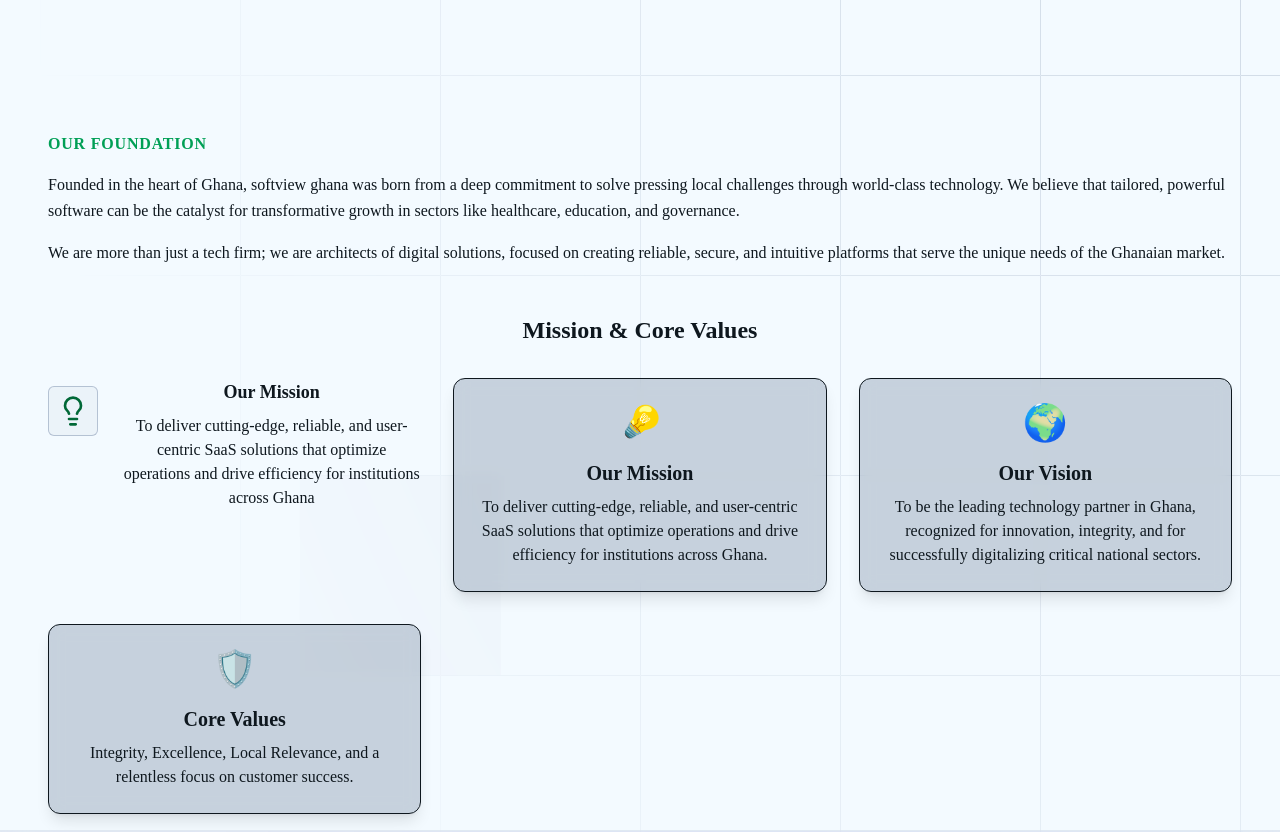
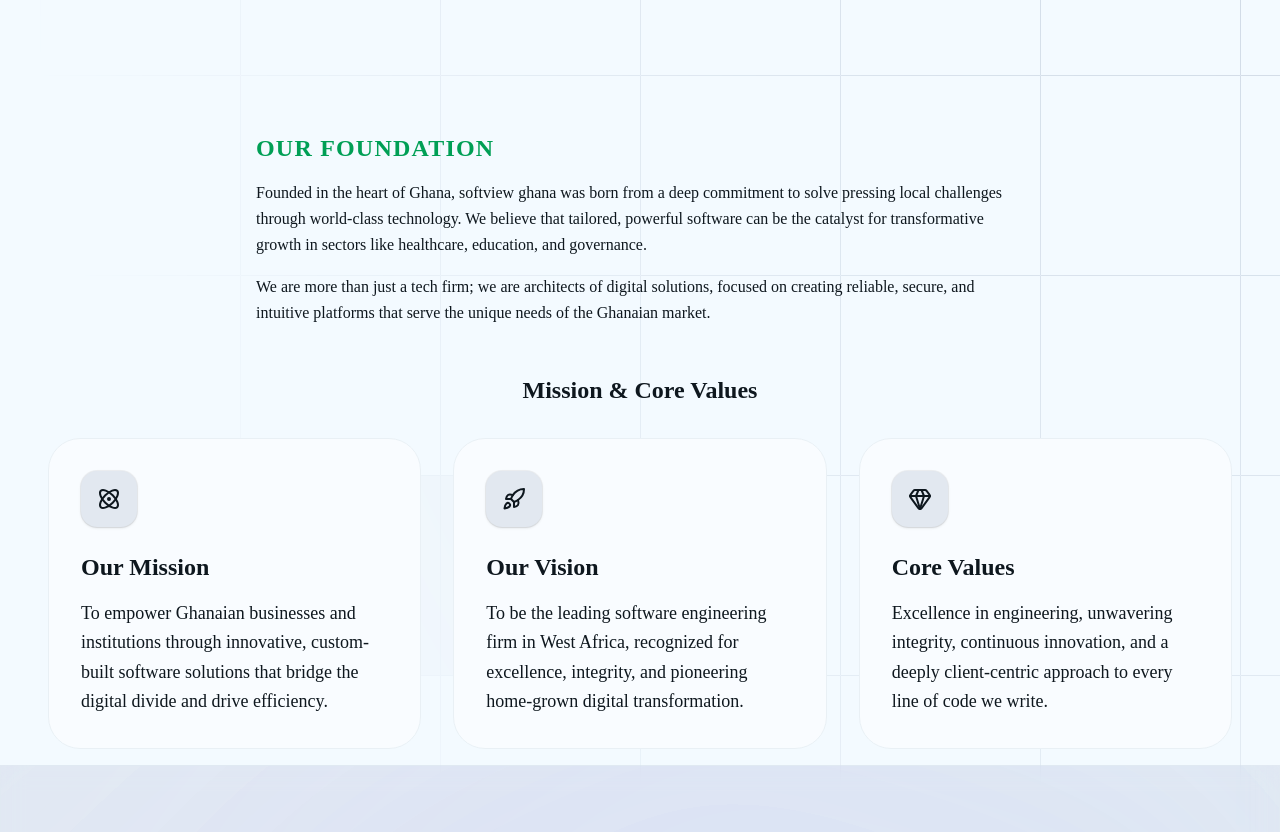
Before and after one commit to softviewghana/softviewghana.github.io, a Nuxt app: page /about in a window 1280 px wide. Shown: the part 380-1212 px from the top of the page. Built offline with nearby package versions, Linux system fonts and the light colour scheme; a web font is replaced by a local one.

Commit message:
v1.0.1 released

```diff
--- a/app/assets/css/app.css
+++ b/app/assets/css/app.css
@@ -27,17 +27,12 @@
   --text: oklch(0.98 0.01 240);
 }
 
-@media (width >= 40rem /* 640px */) {
-  body {
-    @apply text-base;
-  }
-}
 @layer base {
   html {
     @apply h-dvh;
   }
   body {
-    @apply bg-body text-body text-sm;
+    @apply bg-body text-body antialiased;
   }
 
   .scrollbar-none {
--- /dev/null
+++ b/app/components/AboutCards.vue
@@ -0,0 +1,61 @@
+<script setup lang="ts">
+      import { AtomIcon, GemIcon, RocketIcon, type LucideIcon } from 'lucide-vue-next';
+
+      interface Statement {
+            title: string;
+            content: string;
+            icon: string | LucideIcon;
+            color: string;
+      }
+
+      const statements: Statement[] = [
+            {
+                  title: 'Our Mission',
+                  content: 'To empower Ghanaian businesses and institutions through innovative, custom-built software solutions that bridge the digital divide and drive efficiency.',
+                  icon: AtomIcon,
+                  color: 'oklch(0.6_0.2_250)' // Professional Blue
+            },
+            {
+                  title: 'Our Vision',
+                  content: 'To be the leading software engineering firm in West Africa, recognized for excellence, integrity, and pioneering home-grown digital transformation.',
+                  icon: RocketIcon,
+                  color: 'oklch(0.6_0.2_290)' // Modern Purple
+            },
+            {
+                  title: 'Core Values',
+                  content: 'Excellence in engineering, unwavering integrity, continuous innovation, and a deeply client-centric approach to every line of code we write.',
+                  icon: GemIcon,
+                  color: 'oklch(0.6_0.2_150)' // Success Green
+            }
+      ];
+</script>
+
+<template>
+      <div class="grid grid-cols-1 md:grid-cols-3 gap-8">
+            <div v-for="item in statements" :key="item.title"
+              class="group relative p-8 rounded-4xl border border-[oklch(0.95_0.01_240)] dark:border-[oklch(0.35_0.01_240)] bg-[oklch(0.99_0.005_240)] dark:bg-body transition-all duration-500 hover:shadow-xl hover:border-transparent">
+                  <div
+                    class="absolute inset-0 rounded-4xl opacity-0 group-hover:opacity-5 transition-opacity duration-500"
+                    :style="{ backgroundColor: item.color }"></div>
+
+                  <div class="relative z-10">
+                        <div
+                          class="w-14 h-14 flex items-center justify-center bg-slate-200 dark:bg-[oklch(0.6_0.2_150)] rounded-2xl text-3xl mb-6 shadow-sm ring-1 ring-black/5">
+                              <component :is="item.icon" />
+                        </div>
+
+                        <h3 class="text-2xl font-bold mb-4">
+                              {{ item.title }}
+                        </h3>
+
+                        <p class="leading-relaxed text-lg">
+                              {{ item.content }}
+                        </p>
+                  </div>
+
+                  <div
+                    class="absolute bottom-0 left-8 right-8 h-1 rounded-t-full transition-all duration-500 scale-x-0 group-hover:scale-x-100"
+                    :style="{ backgroundColor: item.color }"></div>
+            </div>
+      </div>
+</template>
--- a/app/constants/index.ts
+++ b/app/constants/index.ts
@@ -1,5 +1,5 @@
 const constants = {
-  APP_URL: "https://softviewghana.github.io",
+  APP_URL: "https://softviewghana.com",
 };
 
 export default constants;
--- a/app/pages/about.vue
+++ b/app/pages/about.vue
@@ -31,7 +31,7 @@
 
                   <div v-fade-in class="text-center mb-16 pt-10">
                         <h1 class="text-2xl md:text-3xl font-extrabold tracking-tight text-global-50">
-                              The softview ghana Story
+                              The Foundation of Softview Ghana
                         </h1>
                         <p class="mt-4 text-xl max-w-3xl mx-auto">
                               Innovating the future of digital services for Ghana and beyond.
@@ -39,14 +39,11 @@
                   </div>
             </div>
 
-            <!-- <div class="grid md:grid-cols-2 gap-12 items-center"> -->
-                  <div v-fade-in>
-                        <span class="font-semibold uppercase text-global-50 tracking-wider">
+            <div v-fade-in class="max-w-3xl mx-auto">
+                  <div
+                    class="font-semibold text-2xl text-center lg:text-left uppercase text-global-50 tracking-wider">
                         Our Foundation
-                        </span>
-                        <!-- <h2 class="mt-2 text-3xl font-bold">
-                              Driven by Local Impact
-                        </h2> -->
+                  </div>
                   <p class="mt-4  leading-relaxed">
                         Founded in the heart of Ghana, softview ghana was born from a deep commitment to
                         solve pressing local challenges through world-class technology. We believe that
@@ -59,20 +56,7 @@
                         the Ghanaian market.
                   </p>
             </div>
-                  <!-- <div v-fade-in
-                    class="rounded-xl overflow-hidden shadow-md backdrop-blur-2xl my-8 md:my-16 border-y bg-slate-400/40 border-slate-500/40 dark:border-slate-500/20 dark:bg-slate-500/10">
 
-                        <img src="~/assets/image/code-mockup.png" alt="code-mockup" loading="lazy"
-                          class="aspect-vido object-scale-down" />
-                        <div aria-hidden="true"
-                          class="blur-[14rem] dark:blur-3xl transform-gpu -z-10 right-0 -top-2 sm:-top-24 absolute opacity-25">
-                              <div
-                                style="clip-path: polygon(73.6% 51.7%, 91.7% 11.8%, 100% 46.4%, 97.4% 82.2%, 92.5% 84.9%, 75.7% 64%, 55.3% 47.5%, 46.5% 49.4%, 45% 62.9%, 50.3% 87.2%, 21.3% 64.1%, 0.1% 100%, 5.4% 51.1%, 21.4% 63.9%, 58.9% 0.2%, 73.6% 51.7%)"
-                                class="dark:to-indigo-500 dark:from-cyan-400 from-purple-600 to-blue-300 bg-linear-to-tr w-351 aspect-1404/767">
-                              </div>
-                        </div>
-                  </div> -->
-            <!-- </div> -->
       </ESSection>
 
       <ESSection>
@@ -81,43 +65,7 @@
                         Mission & Core Values
                   </h6>
             </div>
-            <div class="grid md:grid-cols-3 gap-8 text-center">
-                  <GridList :icon="LightbulbIcon" header-text="our mission"
-                    text="To deliver cutting-edge, reliable, and user-centric SaaS solutions that optimize operations and drive efficiency for institutions across Ghana" />
-                  <div
-                    class="backdrop-filter backdrop-blur-sm bg-slate-500/30 border dark:border-slate-700 p-6 rounded-xl shadow-lg hover:shadow-xl transition duration-300">
-                        <div class="text-4xl text-green-600 mb-4">
-                              <span class="inline-block transform rotate-45">💡</span>
-                        </div>
-                        <h3 class="text-xl font-semibold">Our Mission</h3>
-                        <p class="mt-2">
-                              To deliver cutting-edge, reliable, and user-centric SaaS solutions that optimize
-                              operations and drive efficiency for institutions across Ghana.
-                        </p>
-                  </div>
-                  <div
-                    class="backdrop-filter backdrop-blur-sm bg-slate-500/30 border dark:border-slate-700 p-6 rounded-xl shadow-lg hover:shadow-xl transition duration-300">
-                        <div class="text-4xl text-green-600 mb-4">
-                              <span class="inline-block">🌍</span>
-                        </div>
-                        <h3 class="text-xl font-semibold">Our Vision</h3>
-                        <p class="mt-2">
-                              To be the leading technology partner in Ghana, recognized for innovation,
-                              integrity, and for successfully digitalizing critical national sectors.
-                        </p>
-                  </div>
-                  <div
-                    class="backdrop-filter backdrop-blur-sm bg-slate-500/30 border dark:border-slate-700 p-6 rounded-xl shadow-lg hover:shadow-xl transition duration-300">
-                        <div class="text-4xl text-green-600 mb-4">
-                              <span class="inline-block">🛡️</span>
-                        </div>
-                        <h3 class="text-xl font-semibold">Core Values</h3>
-                        <p class="mt-2">
-                              Integrity, Excellence, Local Relevance, and a relentless focus on customer
-                              success.
-                        </p>
-                  </div>
-            </div>
+            <AboutCards />
       </ESSection>
 
       <TeamMembers />
--- a/app/pages/contact.vue
+++ b/app/pages/contact.vue
@@ -128,8 +128,8 @@
                         <h2 class="text-2xl font-bold mb-6">Send Us a Message</h2>
                         <form @submit.prevent="" class="space-y-6">
                               <div class="grid sm:grid-cols-2 gap-6">
-                                    <TextInput label="full name" placeholder="enter full name here" />
-                                    <TextInput label="work/personal email"
+                                    <TextInput required label="full name" placeholder="enter full name here" />
+                                    <TextInput required label="work/personal email"
                                       placeholder="enter personal/work email address" />
                               </div>
 
@@ -144,11 +144,10 @@
                                     <select id="interest" name="interest"
                                       class="bg-inherit appearance-none! [-webkit-appearance:none]! [-moz-appearance:none]! inline-block w-full border-0 rounded-md shadow-sm p-3! outline outline-global focus:outline-2 focus:outline-global-50 focus:ring-0 focus:border-0">
                                           <option class="bg-body" disabled selected>-- Select an option --</option>
-                                          <option class="bg-body" value="">Request Demo: Clinic Plus (Premises)</option>
-                                          <option class="bg-body" value="">Request Demo: Pharma Plus</option>
-                                          <option class="bg-body" value="">Request Demo: My School GH / My School Portal
-                                                (SaaS)</option>
-                                          <option class="bg-body" value="">Request Demo: Vote360 (SaaS)</option>
+                                          <option class="bg-body" value="">Request Demo: eSchool Ghana / SBA</option>
+                                          <!-- <option class="bg-body" value="">Request Demo: Clinic Plus (Premises)</option> -->
+                                          <!-- <option class="bg-body" value="">Request Demo: Pharma Plus</option> -->
+                                          <!-- <option class="bg-body" value="">Request Demo: Vote360 (SaaS)</option> -->
                                           <option class="bg-body" value="">General Sales Enquiry</option>
                                           <option class="bg-body" value="">Technical Support</option>
                                           <option class="bg-body" value="">Partnership Inquiry</option>
```
Also changed, not shown: app/components/ESFooter.vue (+7 -7 lines). Lines whose indentation alone changed are shown as unchanged.
